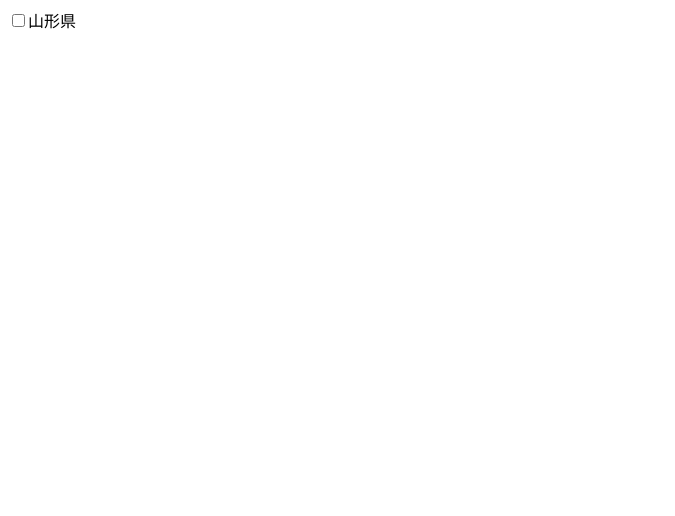
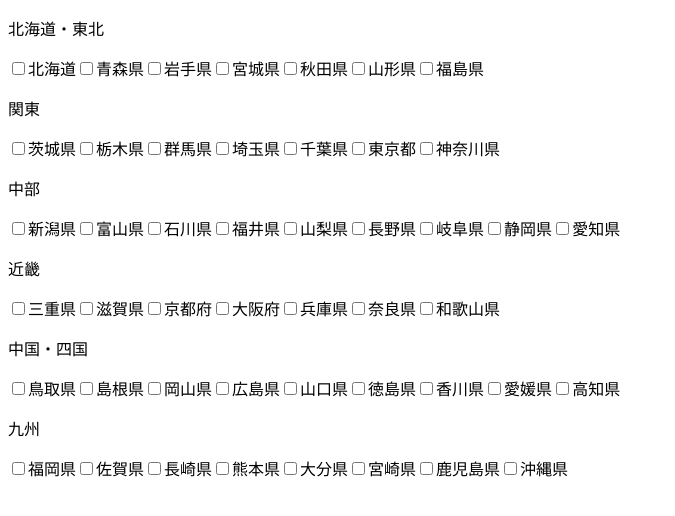
Before and after one commit to mnt3710/prefecture-population-trends, a Next.js app: page / in a window 1280 px wide. Shown: the top 516 px of the page, without its empty margins (0-675 px from the left). Built offline with nearby package versions, Linux system fonts and the light colour scheme.

Commit message:
地方ごとに振り分け

```diff
--- a/src/components/atoms/CheckBox.tsx
+++ b/src/components/atoms/CheckBox.tsx
@@ -1,11 +1,11 @@
 interface PropsType {
-  pref: string;
+  pref: string
 }
 
-const CheckBox = ({pref}: PropsType) => {
+const CheckBox = ({ pref }: PropsType) => {
   return (
     <>
-      <input type="checkbox" onChange={()=>console.log("click")} />
+      <input type='checkbox' onChange={() => console.log('click')} />
       <label>{pref}</label>
     </>
   )
--- /dev/null
+++ b/src/components/molecules/CheckBoxes.tsx
@@ -0,0 +1,14 @@
+import CheckBox from '../atoms/CheckBox.tsx'
+
+const CheckBoxes = ({ region, pref }) => {
+  return (
+    <>
+      <p className="region-toggle">{region}</p>
+      {pref.map((value) => (
+        <CheckBox pref={value} />
+      ))}
+    </>
+  )
+}
+
+export default CheckBoxes
--- /dev/null
+++ b/src/components/organisms/Body.tsx
@@ -0,0 +1,60 @@
+import CheckBoxes from '../molecules/CheckBoxes.tsx'
+
+const prefList = [
+  {
+    region: '北海道・東北',
+    pref: ['北海道', '青森県', '岩手県', '宮城県', '秋田県', '山形県', '福島県'],
+  },
+  {
+    region: '関東',
+    pref: ['茨城県', '栃木県', '群馬県', '埼玉県', '千葉県', '東京都', '神奈川県'],
+  },
+  {
+    region: '中部',
+    pref: [
+      '新潟県',
+      '富山県',
+      '石川県',
+      '福井県',
+      '山梨県',
+      '長野県',
+      '岐阜県',
+      '静岡県',
+      '愛知県',
+    ],
+  },
+  {
+    region: '近畿',
+    pref: ['三重県', '滋賀県', '京都府', '大阪府', '兵庫県', '奈良県', '和歌山県'],
+  },
+  {
+    region: '中国・四国',
+    pref: [
+      '鳥取県',
+      '島根県',
+      '岡山県',
+      '広島県',
+      '山口県',
+      '徳島県',
+      '香川県',
+      '愛媛県',
+      '高知県',
+    ],
+  },
+  {
+    region: '九州',
+    pref: ['福岡県', '佐賀県', '長崎県', '熊本県', '大分県', '宮崎県', '鹿児島県', '沖縄県'],
+  },
+]
+
+const Body = () => {
+  return (
+    <>
+      {prefList.map((obj) => (
+        <CheckBoxes region={obj.region} pref={obj.pref} />
+      ))}
+    </>
+  )
+}
+
+export default Body
--- a/src/pages/index.tsx
+++ b/src/pages/index.tsx
@@ -1,5 +1,5 @@
 import Head from 'next/head'
-import CheckBox from '../components/atoms/CheckBox.tsx';
+import Body from '../components/organisms/Body.tsx'
 
 export default function Home() {
   return (
@@ -8,7 +8,7 @@ export default function Home() {
         <title>人口推移グラフ</title>
       </Head>
       <main>
-        <CheckBox pref="山形県" id="1"></CheckBox>
+        <Body />
       </main>
     </>
   )
```
